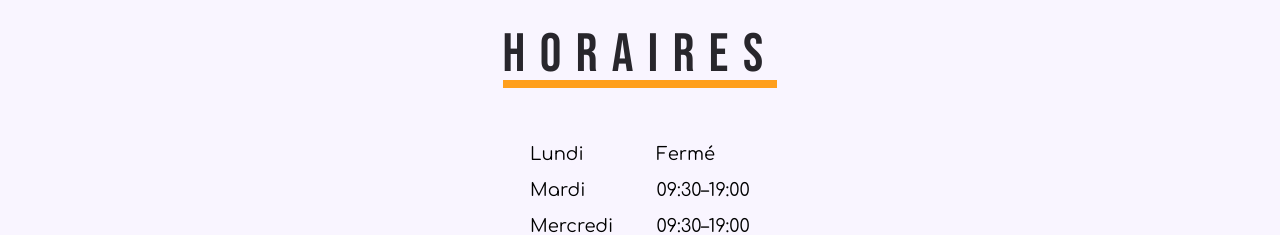
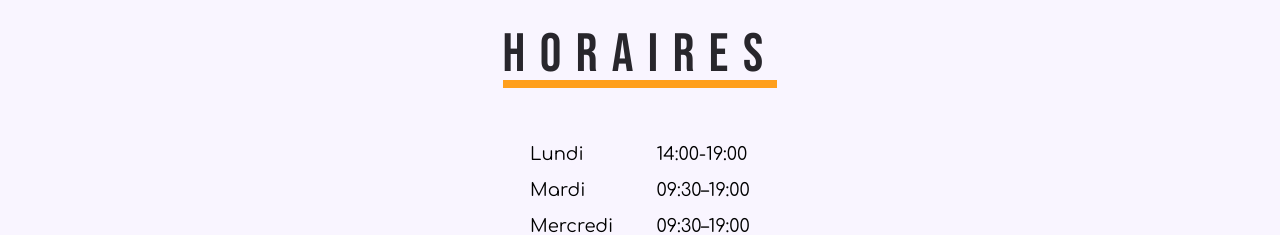
Before and after one commit to Cadocuir/website-v2, a SvelteKit app: page / in a window 1280 px wide. Shown: the part 1420-1655 px from the top of the page. Built offline with nearby package versions, Linux system fonts and the light colour scheme; no server answers.

Commit message:
feat horraires

```diff
--- a/src/lib/translations/en/home.json
+++ b/src/lib/translations/en/home.json
@@ -17,7 +17,7 @@
     "informations-desc-1": "Welcome to Cadocuir, the reference in luxury leather goods and luggage in Albertville! ",
     "informations-desc-2": "Located at 67 Rue de la République, our boutique offers an exquisite selection of the most prestigious brands, along with unmatched service to satisfy the most discerning customers.",
     "informations-desc-3": "At Cadocuir, we believe in the importance of providing our clients with a unique shopping experience, where luxury and service come together to create an exclusive atmosphere. Our team of leather goods enthusiasts is dedicated to guiding you in your quest for the perfect handbag, the ideal suitcase, or high-end travel accessories.",
-    "informations-desc-4": "We take pride in showcasing an exceptional portfolio of internationally renowned brands. Discover the timeless elegance of Longchamp, the sporty audacity of Lacoste, the contemporary style of Guess, and the refined sophistication of Lancaster. You will also find superior-quality pieces from Samsonite, Eastpak, Nat et Nin, Sabrina, Fuchsia, Biba, Kipling, Les Ateliers Fourès, Jump, Dakine, Herschel, Serge Blanco, Gérard Hénon, Isotoner, Miss-Kha, Ogon Designs, Alaskan Maker, Les Bretelles de Léon, Guy de Jean, Chantal Thomass, and Jean-Paul Gaultier.",
+    "informations-desc-4": "We take pride in showcasing an exceptional portfolio of internationally renowned brands. We've added some brands like : LANCEL,  Discover the timeless elegance of Longchamp, the sporty audacity of Lacoste, the contemporary style of Guess, and the refined sophistication of Lancaster. You will also find superior-quality pieces from Samsonite, Eastpak, Nat et Nin, Sabrina, Fuchsia, Biba, Kipling, Les Ateliers Fourès, Jump, Dakine, Herschel, Serge Blanco, Gérard Hénon, Isotoner, Miss-Kha, Ogon Designs, Alaskan Maker, Les Bretelles de Léon, Guy de Jean, Chantal Thomass, Jean-Paul Gaultier. HUGO BOSS, LIPAULT, Soruka and Etrier",
     "informations-desc-5": "At Cadocuir, we understand that each customer is unique, which is why our dedicated team is at your disposal to provide personalized service. We are here to answer all your questions, advise you on the latest trends, and help you choose the product that best suits your needs and style. Whether you're looking for a handbag to complete an evening outfit or a durable suitcase for your business travels, we are committed to providing exceptional service at every step of your shopping journey.",
     "title":"Maroquinerie Bagagerie, Albertville - CADOCUIR",
     "meta-description":"CADOCUIR, votre magasin de maroquinerie et bagagerie à Albertville.",
--- a/src/lib/translations/fr/home.json
+++ b/src/lib/translations/fr/home.json
@@ -18,8 +18,8 @@
     "informations-desc-1": "Bienvenue chez Cadocuir, la référence en matière de maroquinerie et bagagerie à Albertville !",
     "informations-desc-2": "Entreprise familiale depuis 1964, située au 67 rue de la République, notre boutique offre une sélection des marques incontournables de la maroquinerie française, ainsi qu'un service personnalisé en matière de conseil et d’assistance.",
     "informations-desc-3": "Chez Cadocuir, nous croyons en l'importance d'offrir à nos clients une expérience de shopping unique, où l’authenticité et le service se rencontrent pour créer une atmosphère exclusive. Notre équipe de passionnés de la maroquinerie est dévouée à vous guider dans votre quête du sac parfait, de la valise idéale ou des accessoires complémentaires.",
-    "informations-desc-4": "Nous sommes fiers de présenter un panel exceptionnel de marques renommées. Découvrez l'élégance intemporelle de Longchamp, l'audace sportive de Lacoste, le style contemporain de Guess la précision de design de Porsche, et la sophistication raffinée de Lancaster.",
-    "informations-desc-5": "Vous trouverez également des pièces de qualité supérieure en bagagerie avec les marques : Samsonite, Jump, Eastpak, mais aussi bien d’autres telles que : Fuchsia, Biba, Les Ateliers Fourès, Serge Blanco, Gérard Hénon, les porte-cartes :Secrid et Ogon Designs, Les Bretelles de Léon, les parapluies Guy de Jean, Chantal Thomass, Jean-Paul Gaultier et Isotoner, les Gants Poujade, Glove story et Isotoner, l’accroche sac : Miss Kha et notre proposition de cartables et sac à dos : Cabaïa, Tann’s et Eastpak.",
+    "informations-desc-4": "Nous sommes fiers de présenter un panel exceptionnel de marques renommées. Venez découvrir l'originalité et la tradition de LANCEL ainsi que l'élégance intemporelle de Longchamp, l'audace sportive de Lacoste, le style contemporain de Guess la précision de design de Porsche, et la sophistication raffinée de Lancaster. Nous proposons également de nouvelles marques comme : HUGO BOSS, Soruka ainsi qu'Etrier",
+    "informations-desc-5": "Vous trouverez également des pièces de qualité supérieure en bagagerie avec les marques : Lipault, Samsonite, Jump, Eastpak, mais aussi bien d’autres telles que : Fuchsia, Biba, Les Ateliers Fourès, Serge Blanco, Gérard Hénon, les porte-cartes :Secrid et Ogon Designs, Les Bretelles de Léon, les parapluies Guy de Jean, Chantal Thomass, Jean-Paul Gaultier et Isotoner, les Gants Poujade, Glove story et Isotoner, l’accroche sac : Miss Kha et notre proposition de cartables et sac à dos : Cabaïa, Tann’s et Eastpak.",
     "meta-description":"CADOCUIR, votre magasin de maroquinerie et bagagerie à Albertville.",
     "meta-author":"CADOCUIR",
     "meta-keywords":"CADOCUIR, Maroquinerie, Bagagerie, Albertville, Longchamp, Lacoste, Guess, Lancaster, Samsonite, Eastpak, Nat et Nin, Sabrina, Fuchsia, Biba, Kipling, Les Ateliers Fourès, Jump, Dakine, Herschel, Serge Blanco, Gérard Hénon, Isotoner, Miss-Kha, Ogon Designs, Alaskan Maker, Les Bretelles de Léon, Guy de Jean, Chantal Thomass, Jean-Paul Gaultier"
--- a/src/routes/(portfolio)/+page.svelte
+++ b/src/routes/(portfolio)/+page.svelte
@@ -154,7 +154,7 @@
 		<table>
 			<tr>
 				<td>{$t('home.lundi')}</td>
-				<td>{$t('home.ferme')}</td>
+				<td>14:00-19:00</td>
 			</tr>
 			<tr>
 				<td>{$t('home.mardi')}</td>
```
